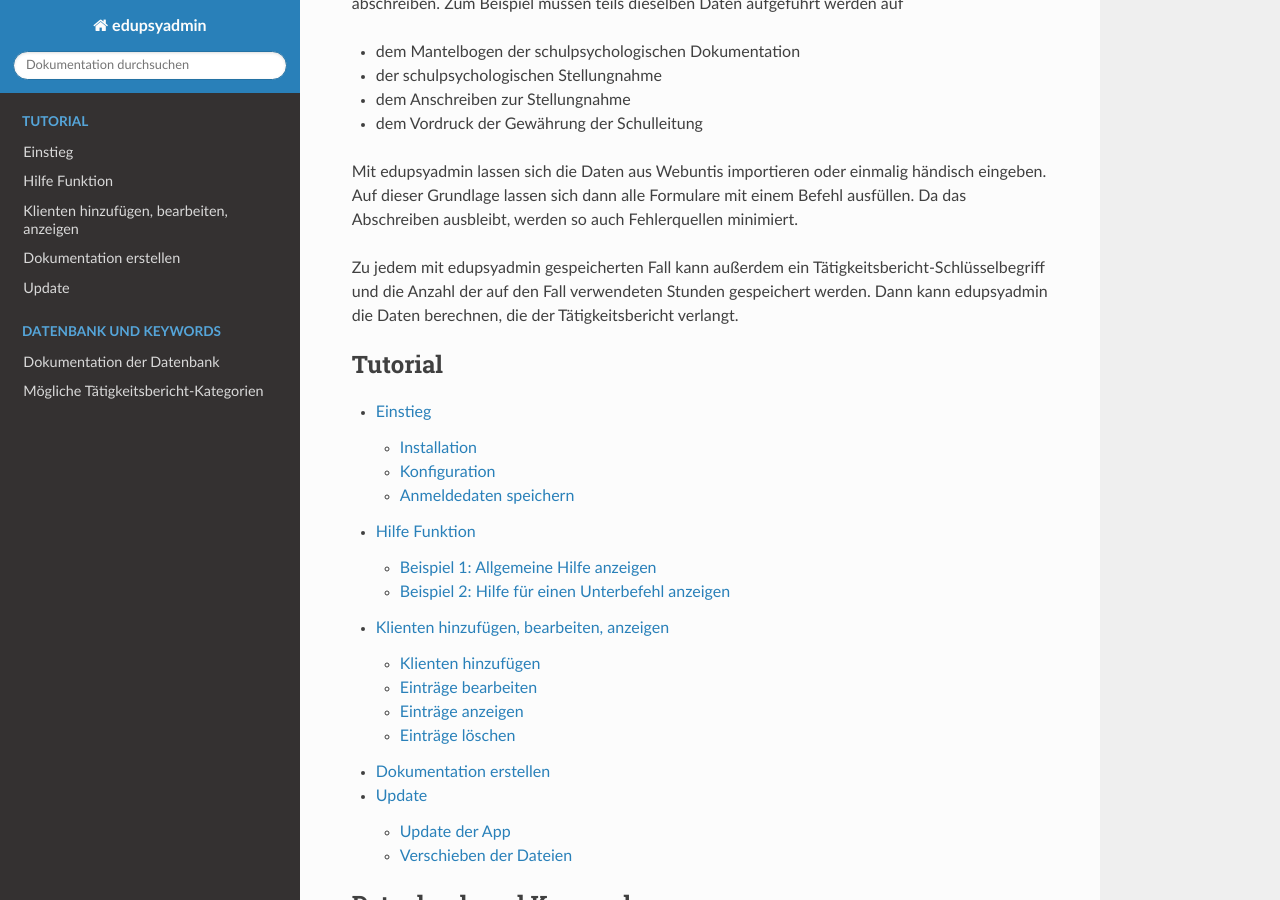
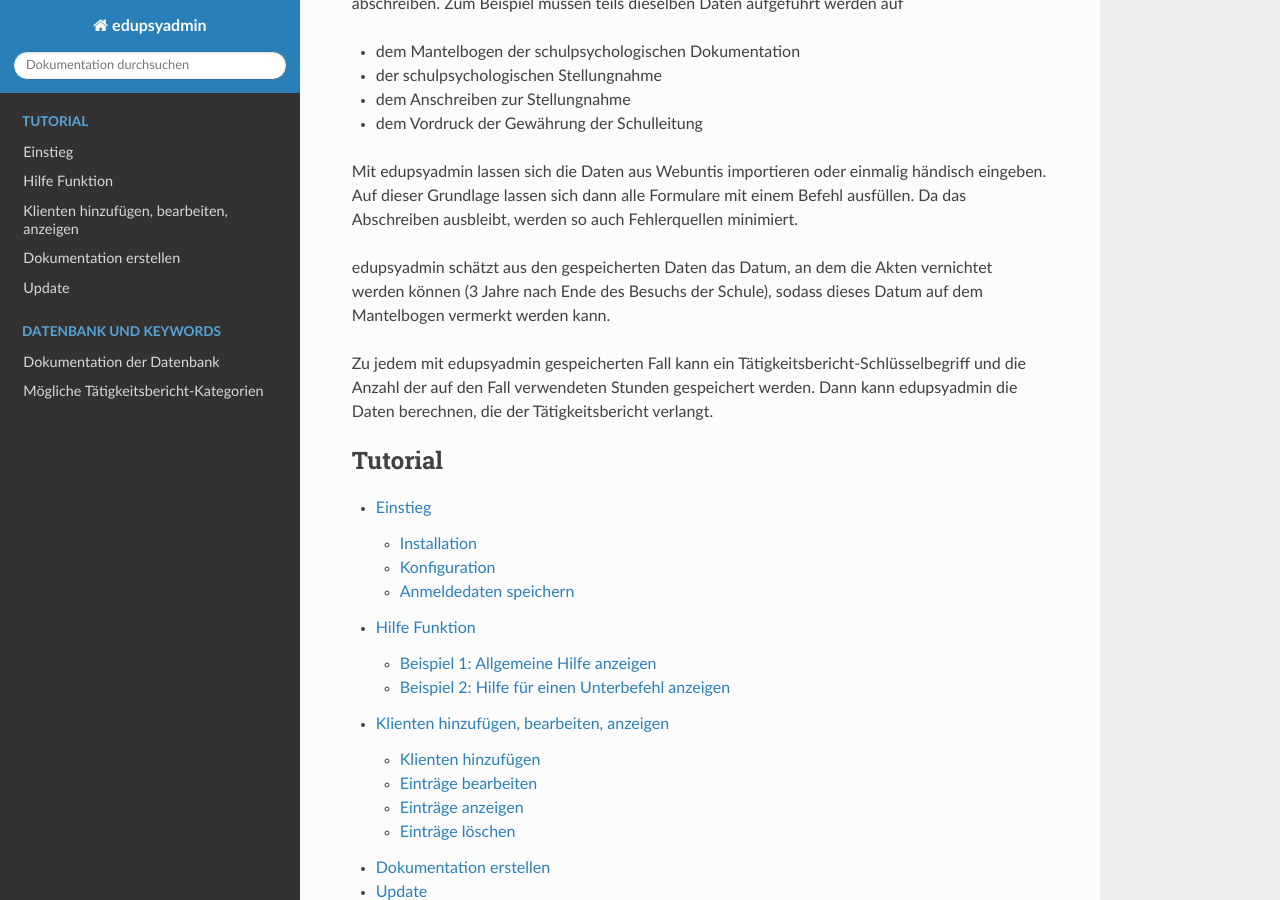
Before and after one commit to LKirst/edupsyadmin, a Sphinx documentation site: the page built from docs/index.rst, in a window 1280 px wide and 900 px high, scrolled down 669 px. Built offline with Sphinx 7.4.7 and the Read the Docs theme 3.1.0, drawn with Linux system fonts in a browser that asks for light colours.

Commit message:
docs(index.rst): eplain that edupsyadmin estimates the destruction date

```diff
--- a/docs/index.rst
+++ b/docs/index.rst
@@ -48,7 +48,11 @@ händisch eingeben. Auf dieser Grundlage lassen sich dann alle Formulare mit
 einem Befehl ausfüllen. Da das Abschreiben ausbleibt, werden so auch
 Fehlerquellen minimiert.
 
-Zu jedem mit edupsyadmin gespeicherten Fall kann außerdem ein
+edupsyadmin schätzt aus den gespeicherten Daten das Datum, an dem die Akten
+vernichtet werden können (3 Jahre nach Ende des Besuchs der Schule), sodass
+dieses Datum auf dem Mantelbogen vermerkt werden kann.
+
+Zu jedem mit edupsyadmin gespeicherten Fall kann ein
 Tätigkeitsbericht-Schlüsselbegriff und die Anzahl der auf den Fall verwendeten
 Stunden gespeichert werden. Dann kann edupsyadmin die Daten berechnen, die der
 Tätigkeitsbericht verlangt.
```
